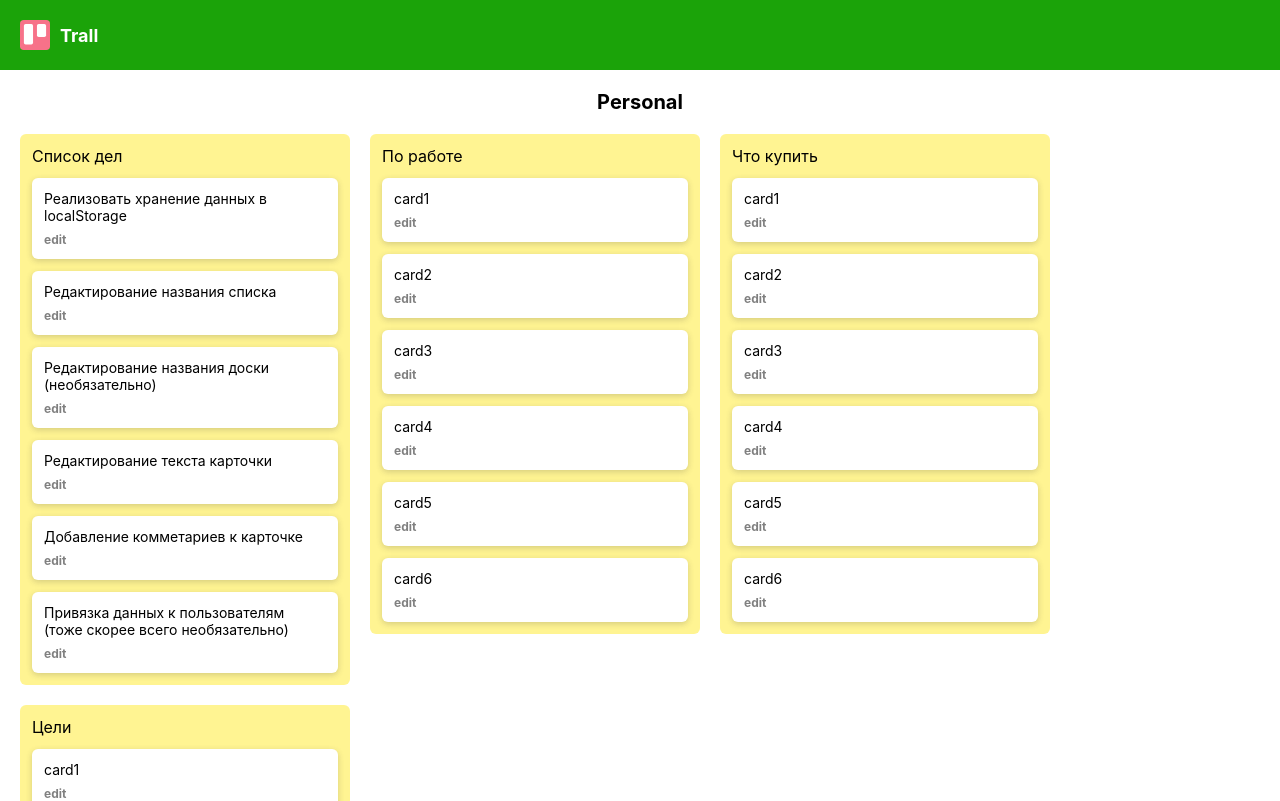
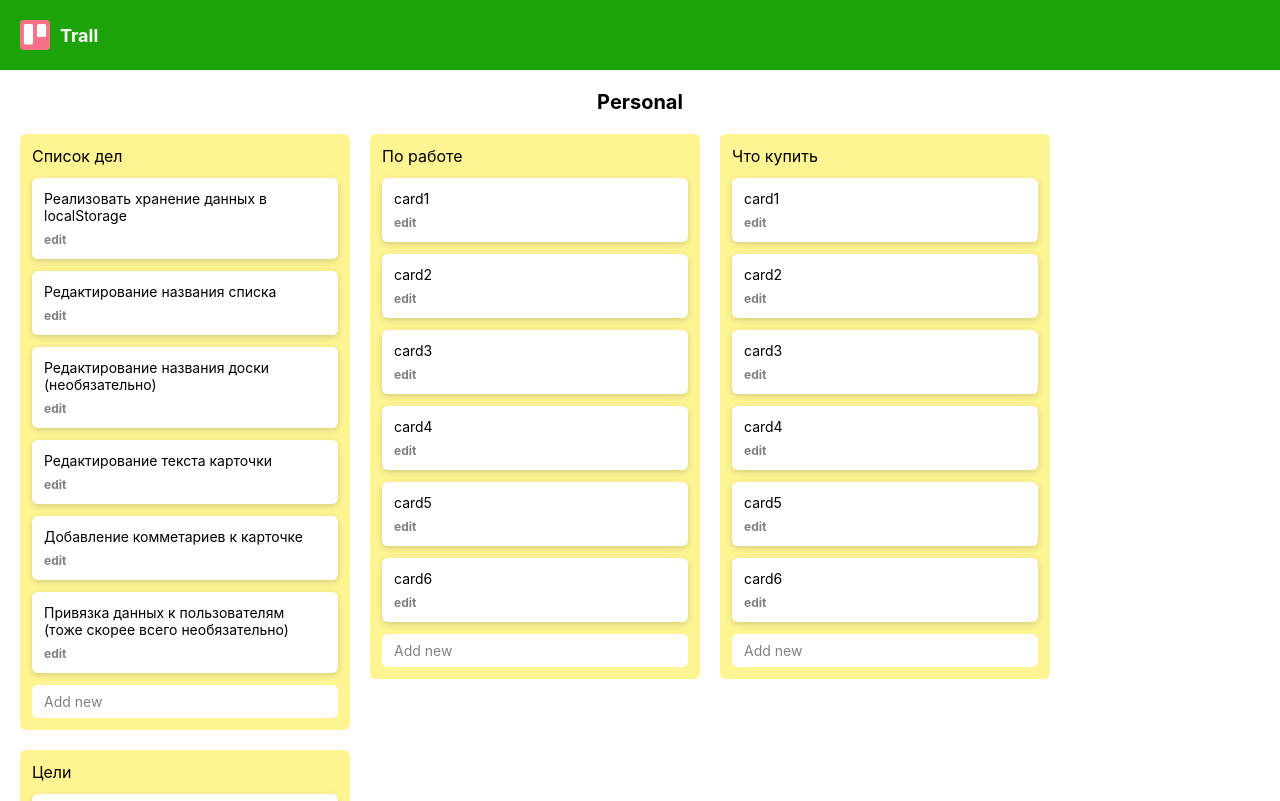
Before and after one commit to manyopensource/trall, a React (Create React App) app: page / in a window 1280 px wide. Shown: the top 801 px of the page. Built offline with nearby package versions, Linux system fonts and the light colour scheme.

Commit message:
saving changes

```diff
--- a/src/features/list/List.js
+++ b/src/features/list/List.js
@@ -3,6 +3,9 @@ import Card from './../card/Card';
 import './List.scss';
 
 class List extends Component {
+  addingNew() {
+    console.log('click');
+  }
   render() {
     const cards = this.props.cards.map(card => {
       return <Card text={card.text} />;
@@ -12,7 +15,7 @@ class List extends Component {
         <div className="list__inner">
           <div className="list__name">{this.props.name}</div>
           <div className="list__cards">{cards}</div>
-          <div className="list__adding">Add new</div>
+          <div className="list__adding-new" onClick={this.addingNew}>Add new</div>
         </div>
       </div>
     );
--- a/src/features/list/List.scss
+++ b/src/features/list/List.scss
@@ -17,4 +17,13 @@
     &__cards {
         // margin-top: ;
     }
+    &__adding-new {
+        font-size: 14px;
+        color: gray;
+        background: white;
+        padding: 8px 12px;
+        border-radius: 6px;
+        margin-top: 12px;
+        user-select: none;
+    }
 }
```
